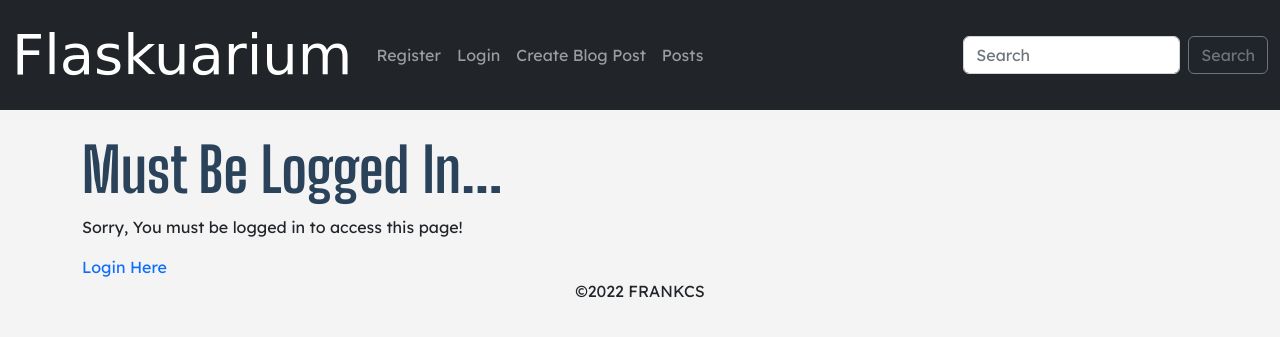
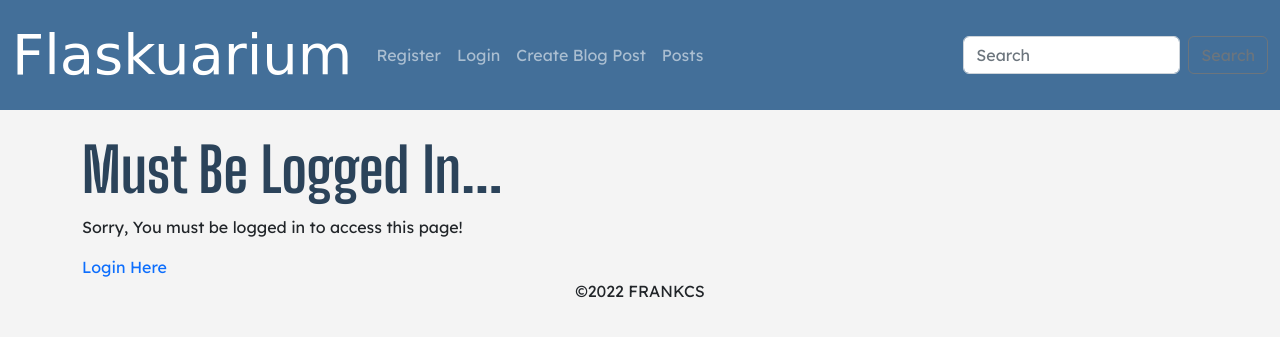
Before and after one commit to froschi95/flaskuarium, a Flask app: page /add-post in a window 1280 px wide. Shown: the top 337 px of the page. Run offline with Flask 3, Linux system fonts and the light colour scheme; some libraries are stand-ins or nearby versions; some web fonts are replaced.

Commit message:
Update minor css mods

```diff
--- a/static/css/index.css
+++ b/static/css/index.css
@@ -11,6 +11,9 @@ body {
 	margin: 0;
 	padding: 0;
 	box-sizing: border-box;
+}
+.navbar {
+	background: rgb(67, 111, 153) !important;
 }
 
 .logo {
```
